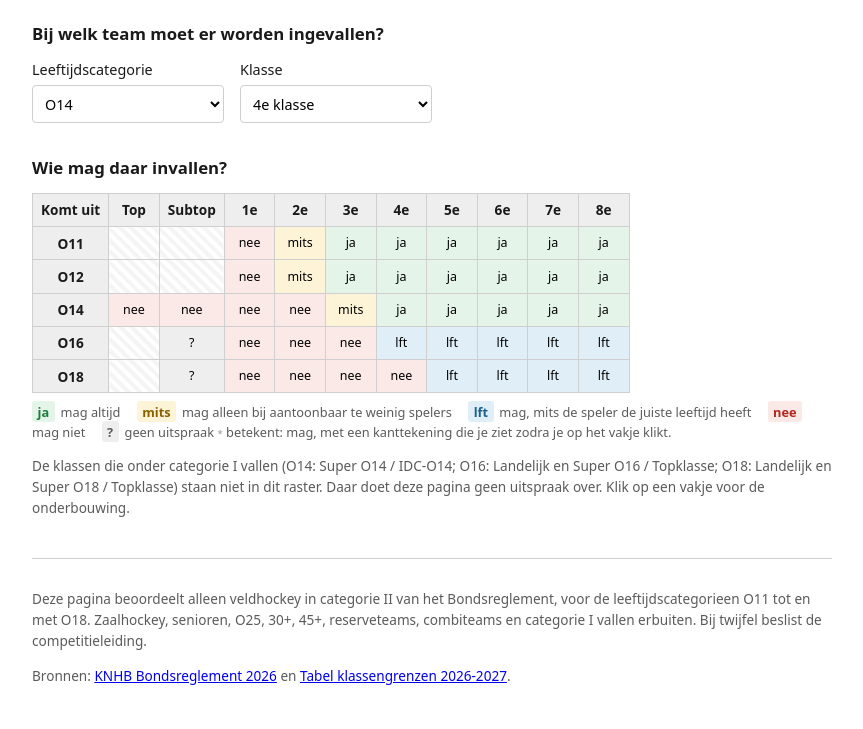
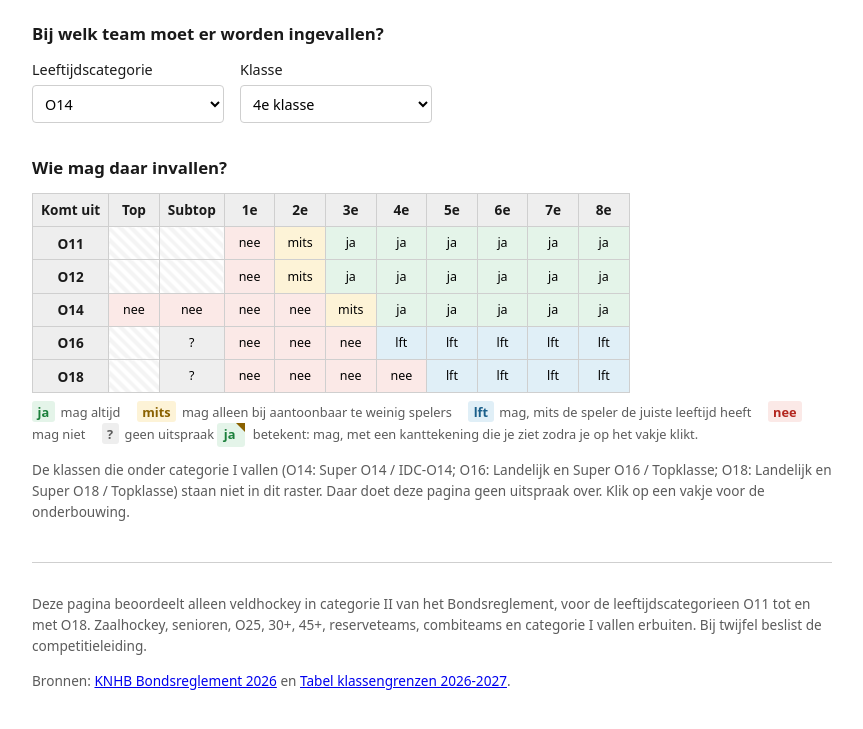
Before and after one commit to faijdherbe/invalmatrix, a website with bundled scripts: page index.html in a window 1280 px wide. Shown: the part 93-822 px from the top of the page, without its empty margins (208-1071 px from the left). Built offline with nearby package versions, Linux system fonts and the light colour scheme.

Commit message:
feat: vervang asterisk bij max2 door een driehoekje in de hoek van het vakje
de opdrachtgever vond de asterisk achter "ja" te onduidelijk. het vakje toont nu alleen nog
"ja", met een klein css-driehoekje (border-truc, geen afbeelding/emoji/teken) rechtsboven in
het vakje in de geel/oranje kleur die ook bij de aantallen-eis hoort. voor schermlezers en
kleurenblinden staat er een verborgen tekst bij de knop ("met een kanttekening"), naast het
bestaande title-attribuut. in de mobiele lijst is gekozen voor een ring rond de pil in
plaats van een hoekje, omdat een driehoekje in een volledig ronde vorm los zou lijken te
zweven. de uitlegregel bij de legenda en onder de mobiele weergave verwijst nu naar het
driehoekje en toont er een klein voorbeeld van. rules.js/data.js en het detailscherm blijven
ongewijzigd; alle 87 tests slagen nog.

```diff
--- a/app.js
+++ b/app.js
@@ -70,8 +70,8 @@ function kolomLabel(kolom) {
 // verschijnen, want de gebruiker zoekt wie er wel mag invallen.
 //
 // max2 (de uitzondering van 5.3.5.3) toont zich hier niet als eigen soort: die wordt visueel bij
-// vrij getrokken, met een asterisk als verwijzing naar de kanttekening in het detailscherm. Zie
-// weergaveSoort().
+// vrij getrokken, met een driehoekje rechtsboven in het vakje als verwijzing naar de kanttekening
+// in het detailscherm. Zie weergaveSoort().
 const SOORT_VOLGORDE = ["vrij", "aantallen", "max2", "leeftijd", "nee", "buiten-scope"];
 
 const SOORTEN = {
@@ -93,16 +93,25 @@ function weergaveSoort(soort) {
 // levert dus geen aparte, tweede "vrij"-groep op.
 const WEERGAVE_VOLGORDE = [...new Set(SOORT_VOLGORDE.map(weergaveSoort))];
 
-const ASTERISK_HTML = '<span class="asterisk">*</span>';
+// Tekst die niet in beeld staat maar wel wordt voorgelezen: de driehoekjesmarkering zelf is puur
+// visueel (kleur), dus dit is voor schermlezers en voor wie kleur niet ziet de manier om alsnog
+// te weten dat er een kanttekening bij dit vakje hoort.
+const SR_ONLY_KANTTEKENING = '<span class="sr-only"> (met een kanttekening)</span>';
 
-// De asterisk zelf verwijst naar de kanttekening bij de max2-uitzondering (artikel 5.3.5.3): het
-// mag, maar er is een kanttekening die pas in het detailscherm staat.
-function asteriskUitlegHtml() {
-  return `${ASTERISK_HTML} betekent: mag, met een kanttekening die je ziet zodra je op het vakje klikt.`;
+// Klein voorbeeld van de driehoekjesmarkering zelf, voor in de uitlegregel. aria-hidden omdat de
+// bijbehorende tekst ("mag, met een kanttekening...") al vertelt wat het betekent.
+function kanttekeningVoorbeeldHtml() {
+  return `<span class="kanttekening-voorbeeld hoek-driehoek" aria-hidden="true">${escape(SOORTEN.vrij.kort)}</span>`;
+}
+
+// Verwijst naar de driehoekjesmarkering bij de max2-uitzondering (artikel 5.3.5.3): het mag, maar
+// er is een kanttekening die pas in het detailscherm staat.
+function kanttekeningUitlegHtml() {
+  return `${kanttekeningVoorbeeldHtml()} betekent: mag, met een kanttekening die je ziet zodra je op het vakje klikt.`;
 }
 
 function vakjeHtml(vakje) {
-  if (vakje.soort === "max2") return `${escape(SOORTEN.vrij.kort)}${ASTERISK_HTML}`;
+  if (vakje.soort === "max2") return `${escape(SOORTEN.vrij.kort)}${SR_ONLY_KANTTEKENING}`;
   const soort = SOORTEN[vakje.soort];
   return soort ? escape(soort.kort) : "";
 }
@@ -133,7 +142,8 @@ function rasterTabelHtml(rijen) {
         .map((vakje) => {
           if (!vakje.bestaat) return `<td class="vakje leeg"></td>`;
           const titel = `${rij.categorie} ${vakje.label}`;
-          return `<td class="vakje ${escape(weergaveSoort(vakje.soort))}"><button type="button" data-categorie="${escape(rij.categorie)}" data-klasse="${escape(vakje.klasse)}" title="${escape(titel)}">${vakjeHtml(vakje)}</button></td>`;
+          const knopKlasse = vakje.soort === "max2" ? ' class="hoek-driehoek"' : "";
+          return `<td class="vakje ${escape(weergaveSoort(vakje.soort))}"><button type="button"${knopKlasse} data-categorie="${escape(rij.categorie)}" data-klasse="${escape(vakje.klasse)}" title="${escape(titel)}">${vakjeHtml(vakje)}</button></td>`;
         })
         .join("");
       return `<tr><th scope="row">${escape(rij.categorie)}</th>${cellen}</tr>`;
@@ -142,7 +152,7 @@ function rasterTabelHtml(rijen) {
 
   const legenda = WEERGAVE_VOLGORDE
     .map((soort) => `<span class="legenda-badge ${escape(soort)}">${escape(SOORTEN[soort].kort)}</span> ${escape(SOORTEN[soort].omschrijving)}`)
-    .concat(asteriskUitlegHtml())
+    .concat(kanttekeningUitlegHtml())
     .join("\n");
 
   return `<div class="raster-schuif"><table>
@@ -173,8 +183,10 @@ function mobielCategorieHtml(rij) {
       const knoppen = groep.vakjes
         .map((vakje) => {
           const titel = `${rij.categorie} ${vakje.label}`;
-          const labelHtml = vakje.soort === "max2" ? `${escape(vakje.label)}${ASTERISK_HTML}` : escape(vakje.label);
-          return `<button type="button" class="mobiel-klasse ${escape(groep.soort)}" data-categorie="${escape(rij.categorie)}" data-klasse="${escape(vakje.klasse)}" title="${escape(titel)}">${labelHtml}</button>`;
+          const kanttekening = vakje.soort === "max2";
+          const labelHtml = kanttekening ? `${escape(vakje.label)}${SR_ONLY_KANTTEKENING}` : escape(vakje.label);
+          const klasse = `mobiel-klasse ${escape(groep.soort)}${kanttekening ? " kanttekening" : ""}`;
+          return `<button type="button" class="${klasse}" data-categorie="${escape(rij.categorie)}" data-klasse="${escape(vakje.klasse)}" title="${escape(titel)}">${labelHtml}</button>`;
         })
         .join("");
       return `<div class="mobiel-groep">
@@ -200,7 +212,7 @@ function toonRaster() {
   const rijen = overzicht(doel);
   raster.innerHTML = rasterTabelHtml(rijen);
   mobielOverzicht.innerHTML =
-    rijen.map(mobielCategorieHtml).join("") + `<p class="mobiel-asterisk-uitleg">${asteriskUitlegHtml()}</p>`;
+    rijen.map(mobielCategorieHtml).join("") + `<p class="mobiel-kanttekening-uitleg">${kanttekeningUitlegHtml()}</p>`;
 
   rasterVoetnoot.textContent =
     `De klassen die onder categorie I vallen (${categorieILijst()}) staan niet in dit raster. Daar doet deze pagina geen uitspraak over. Klik op een vakje voor de onderbouwing.`;
--- a/style.css
+++ b/style.css
@@ -112,11 +112,53 @@ thead th, tbody th {
 
 .vakje.gekozen { outline: 3px solid #1a1a1a; outline-offset: -3px; }
 
-/* De asterisk achter "ja" (max2, artikel 5.3.5.3) verwijst naar een kanttekening in het
-   detailscherm. Iets lichter en kleiner dan de tekst ervoor, zodat hij als voetnoot leest. */
-.asterisk {
-  font-size: 0.75em;
-  opacity: 0.65;
+/* Tekst die niet in beeld staat maar wel wordt voorgelezen door een schermlezer. Standaardtruc:
+   het element krimpt naar 1px en wordt buiten het zichtbare gebied geknipt, zonder display:none
+   (dat zou de tekst ook voor schermlezers laten verdwijnen). */
+.sr-only {
+  position: absolute;
+  width: 1px;
+  height: 1px;
+  padding: 0;
+  margin: -1px;
+  overflow: hidden;
+  clip: rect(0, 0, 0, 0);
+  white-space: nowrap;
+  border: 0;
+}
+
+/* Klein driehoekje rechtsboven in het vakje (max2, artikel 5.3.5.3): een CSS-only markering met
+   de klassieke border-truc, geen afbeelding of teken. Kleur uit hetzelfde geel/oranje palet als
+   de aantallen-eis (var(--geel)), zodat hij duidelijk afsteekt tegen het groene vlak maar wel bij
+   de rest van de kleuren past. De markering is puur visueel; zie SR_ONLY_KANTTEKENING in app.js
+   voor de tekstuele tegenhanger. */
+.hoek-driehoek {
+  position: relative;
+}
+
+.hoek-driehoek::after {
+  content: "";
+  position: absolute;
+  top: 0;
+  right: 0;
+  width: 0;
+  height: 0;
+  border-top: 0.6rem solid var(--geel);
+  border-left: 0.6rem solid transparent;
+}
+
+/* Klein voorbeeld van het driehoekje zelf, gebruikt in de uitlegregel bij de legenda en onder de
+   mobiele weergave. */
+.kanttekening-voorbeeld {
+  display: inline-block;
+  min-width: 1.7rem;
+  margin-right: 0.3rem;
+  padding: 0.15rem 0.4rem;
+  border-radius: 3px;
+  background: var(--groen-vlak);
+  color: var(--groen);
+  font-weight: 600;
+  vertical-align: middle;
 }
 
 .legenda {
@@ -182,7 +224,14 @@ thead th, tbody th {
 
 .mobiel-klasse.gekozen { outline: 3px solid #1a1a1a; outline-offset: -1px; }
 
-.mobiel-asterisk-uitleg {
+/* Zelfde kanttekening als het driehoekje in het raster (max2, artikel 5.3.5.3), maar dan als
+   ring rondom de pil: een hoekje in de rand van een volledig ronde pil zou los van de vorm lijken
+   te zweven, een rand errondom leest in deze lijstvorm duidelijker. Zelfde geel/oranje kleur. */
+.mobiel-klasse.kanttekening {
+  box-shadow: inset 0 0 0 2px var(--geel);
+}
+
+.mobiel-kanttekening-uitleg {
   margin: 0.75rem 0 0;
   color: var(--grijs);
   font-size: 0.8rem;
```
